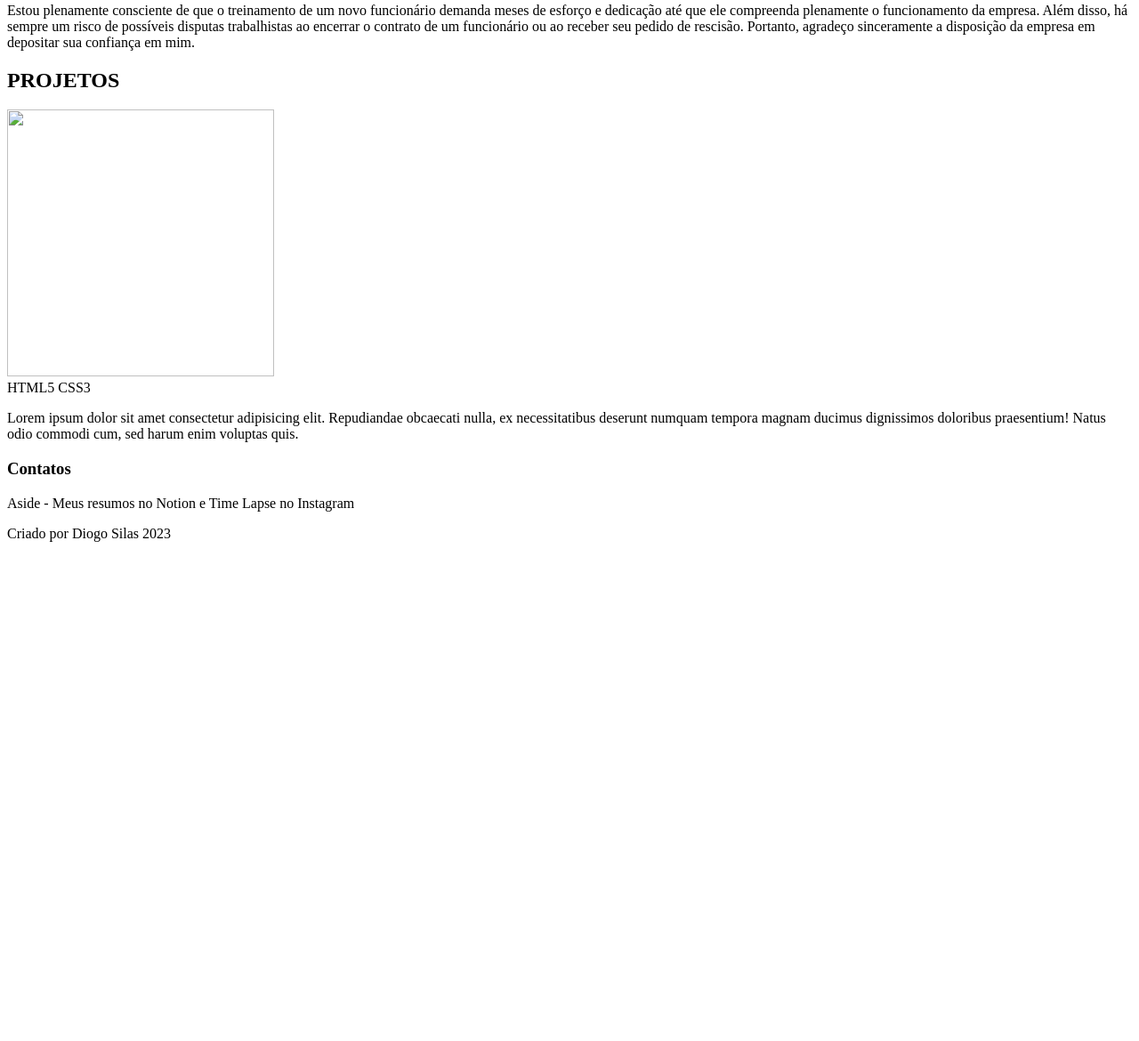
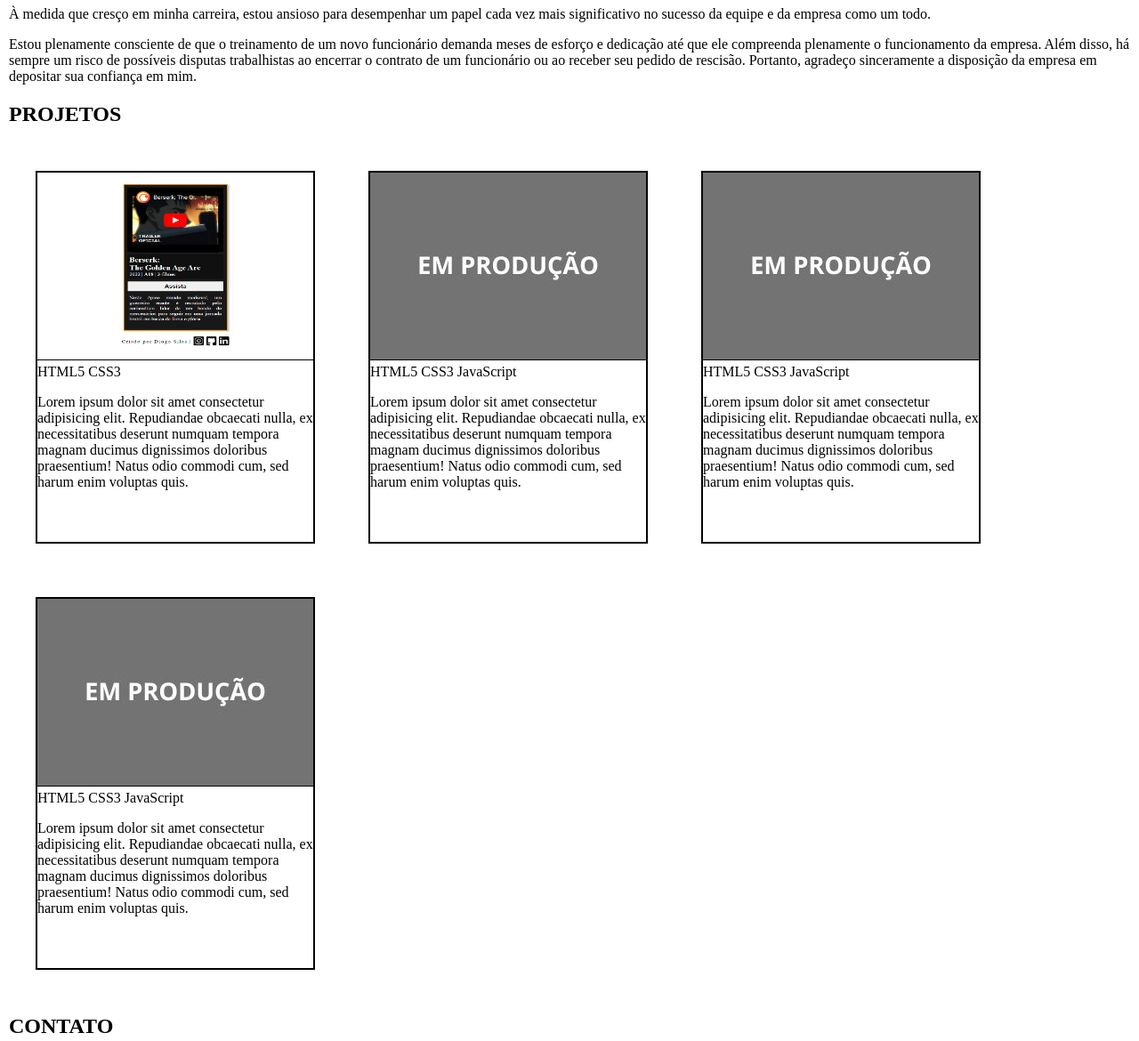
Before and after one commit to DiogoSilas/portfolio, a plain HTML site: page index.html in a window 1280 px wide. Shown: the part 978-2148 px from the top of the page at 89% size. Before the commit the page ends 1595 px from the top, so only its background shows below. Drawn offline with Linux system fonts and the light colour scheme.

Commit message:
Modificação na seções de SOBRE, PROJETOS e CARTÕES DOS PROJETOS.

```diff
--- a/index.html
+++ b/index.html
@@ -19,20 +19,26 @@
     </header>
     <main>
         <section class="desenvolvimento-web">
-            <div>
-                <h1>Desenvolvedor Web Front-End</h1>
+            <div class="descricao">
+                <h1>Desenvolvedor Web Front-End Júnior</h1>
                 <p>Lorem ipsum dolor sit amet consectetur adipisicing elit. Maiores earum velit quas suscipit voluptate modi, illum soluta labore natus mollitia nihil aliquam ex, quam quo exercitationem nesciunt, sapiente a unde! Lorem ipsum dolor sit amet consectetur adipisicing elit. Et deserunt voluptatibus nam. Beatae rerum commodi, doloribus dolorum dignissimos velit ipsam obcaecati excepturi tenetur, exercitationem cum incidunt, illum aliquid ex aut! Lorem ipsum dolor sit amet, consectetur adipisicing elit. Alias officiis aperiam delectus doloremque esse odit omnis corrupti consectetur ipsum ipsa, suscipit voluptas possimus unde cumque nemo ut! Nam, consequatur delectus.</p>
 
                 <a href="https://github.com/DiogoSilas" target="_blank">Github</a>
                 <a href="https://www.linkedin.com/in/diogosilasds" target="_blank">LinkedIn</a>
                 <a href="https://www.instagram.com/diogosilas_ds/" target="_blank">Instagram</a>
+
                 <button id="botao-curriculo"><a href="#">Currículo</a></button>
             </div>
-            <div>
+
+            <div class="habilidades">
                 <img src="src/images/foto-de-perfil.jpg" alt="Foto de perfil" title="Foto de perfil">
 
+                <p>Lorem ipsum dolor sit amet consectetur adipisicing elit. Vel sapiente voluptatibus laborum temporibus beatae consequuntur debitis possimus nihil hic fugiat cupiditate necessitatibus non cum, sed, dicta error animi pariatur autem?
+                Ipsa at aperiam assumenda quam dolor corrupti atque cum voluptatibus est sit, nemo, iure ad eaque vero, porro magnam nisi inventore fuga laborum ratione ullam molestias fugiat laudantium. Dolorem, eligendi.
+                Laudantium id beatae nostrum dolorem, blanditiis obcaecati voluptate asperiores minus, ratione molestias vitae, nemo dignissimos laboriosam consectetur harum nesciunt! Suscipit repudiandae cumque saepe quo dignissimos quae provident, dolorem voluptates praesentium?</p>
+                <a href="https://nice-gallimimus-3fc.notion.site/Desenvolvimento-de-Software-84c396a7cc7f47379c108b9ae7d7fbf3?pvs=4" target="_blank">Meus Resumos Tech</a>
+
                 <!--Foto das linguagens html, css3 e JS(ES6)-->
-
             </div>
         </section>
 
@@ -49,27 +55,61 @@
 
             <p>Estou comprometido em manter-me atualizado com as mais recentes tendências e tecnologias do mundo do desenvolvimento de software, sempre em busca de maneiras de aprimorar nosso trabalho. “Nosso” pois softwares são feito para ajudar as pessoas.</p>
 
-            <p>Valorizo o feedback construtivo, colocando na agenda o processo de reflexão sobre o que posso melhorar a cada semana. Isso ajuda no meu autoconhecimento, refletindo em um bom desempenho no trabalho. Além disso, estudo estratégias de marketing que impulsionam o crescimento, estudando sobre branding com os maiores nomes do mercado, como Arthur Berne e Paulo Cuenca. Acredito que o maior negócio que uma pessoa pode ser é ela mesma</p>
+            <p>Valorizo o feedback construtivo, colocando na agenda o processo de reflexão sobre o que posso melhorar a cada semana. Isso ajuda no meu autoconhecimento, refletindo em um bom desempenho no trabalho. Além disso, estudo estratégias de marketing que impulsionam o crescimento, estudando sobre branding com os maiores nomes do mercado, como Arthur Bender e Paulo Cuenca. Acredito que o maior negócio que uma pessoa pode ser é ela mesma</p>
 
             <p>À medida que cresço em minha carreira, estou ansioso para desempenhar um papel cada vez mais significativo no sucesso da equipe e da empresa como um todo.</p>
 
             <p>Estou plenamente consciente de que o treinamento de um novo funcionário demanda meses de esforço e dedicação até que ele compreenda plenamente o funcionamento da empresa. Além disso, há sempre um risco de possíveis disputas trabalhistas ao encerrar o contrato de um funcionário ou ao receber seu pedido de rescisão. Portanto, agradeço sinceramente a disposição da empresa em depositar sua confiança em mim.</p>
         </section>
 
-        <section class="projetos" id="projetos">
+        <section id="projetos">
             <h2>PROJETOS</h2>
 
-            <div>
-                <img src="" alt="" title="">
-                <div>
-                    <span>HTML5</span> <span>CSS3</span>
-                    <p> Lorem ipsum dolor sit amet consectetur adipisicing elit. Repudiandae obcaecati nulla, ex necessitatibus deserunt numquam tempora magnam ducimus dignissimos doloribus praesentium! Natus odio commodi cum, sed harum enim voluptas quis.</p>
+            <div  class="projetos">
+                <div class="cartoes-projetos">
+                    <a href="https://diogosilas.github.io/cartao-berserk/" target="_blank">
+                        <img src="src/images/projeto-cartao-berserk.png" alt="Cartão da Animação Berserk" title="Cartão Berserk Criado em Fevereiro de 2023">
+                    </a>
+                    <div>
+                        <span>HTML5</span> <span>CSS3</span>
+                        <p> Lorem ipsum dolor sit amet consectetur adipisicing elit. Repudiandae obcaecati nulla, ex necessitatibus deserunt numquam tempora magnam ducimus dignissimos doloribus praesentium! Natus odio commodi cum, sed harum enim voluptas quis.</p>
+                    </div>
                 </div>
-            </div>
+
+                <div class="cartoes-projetos">
+                    <a href="#" target="_blank">
+                        <img src="src/images/em-producao.jpg" alt="Em produção" title="Em produção">
+                    </a>
+                    <div>
+                        <span>HTML5</span> <span>CSS3</span> <span>JavaScript</span>
+                        <p> Lorem ipsum dolor sit amet consectetur adipisicing elit. Repudiandae obcaecati nulla, ex necessitatibus deserunt numquam tempora magnam ducimus dignissimos doloribus praesentium! Natus odio commodi cum, sed harum enim voluptas quis.</p>
+                    </div>
+                </div>
+
+                <div class="cartoes-projetos">
+                    <a href="#" target="_blank">
+                        <img src="src/images/em-producao.jpg" alt="Em produção" title="Em produção">
+                    </a>
+                    <div>
+                        <span>HTML5</span> <span>CSS3</span> <span>JavaScript</span>
+                        <p> Lorem ipsum dolor sit amet consectetur adipisicing elit. Repudiandae obcaecati nulla, ex necessitatibus deserunt numquam tempora magnam ducimus dignissimos doloribus praesentium! Natus odio commodi cum, sed harum enim voluptas quis.</p>
+                    </div>
+                </div>
+
+                <div class="cartoes-projetos">
+                    <a href="#" target="_blank">
+                        <img src="src/images/em-producao.jpg" alt="Em produção" title="Em produção">
+                    </a>
+                    <div>
+                        <span>HTML5</span> <span>CSS3</span> <span>JavaScript</span>
+                        <p> Lorem ipsum dolor sit amet consectetur adipisicing elit. Repudiandae obcaecati nulla, ex necessitatibus deserunt numquam tempora magnam ducimus dignissimos doloribus praesentium! Natus odio commodi cum, sed harum enim voluptas quis.</p>
+                    </div>
+                </div>
+        </div>
         </section>
 
         <section class="contatos" id="contato">
-            <h3>Contatos</h3>
+            <h2>CONTATO</h2>
             <!-- <img src="" alt="" title=""> -->
         </section>
 
--- a/src/css/style.css
+++ b/src/css/style.css
@@ -1,8 +1,11 @@
-img {
-    width: 300px;
-    height: 300px;
+@charset "UTF-8";
+
+main {
+    max-width: 1260px;
+    margin: auto;
 }
 
+/*Cabaçario*/
 .header {
     display: flex;
 }
@@ -12,3 +15,45 @@ img {
 .header ul li {
     margin: 15px;
 }
+
+/*SOBRE*/
+.desenvolvimento-web {
+    display: flex;
+}
+.desenvolvimento-web div {
+    margin: 10px;
+}
+.desenvolvimento-web .descricao {
+    background-color: greenyellow;
+}
+.desenvolvimento-web .habilidades {
+    background-color: goldenrod;
+}
+.desenvolvimento-web img {
+    width: 300px;
+    height: 300px;
+}
+@media (max-width: 768px) {
+    .desenvolvimento-web {
+        flex-wrap: wrap;
+    }
+}
+
+
+
+/*PROJETOS*/
+.projetos {
+    display: flex;
+    flex-wrap: wrap;
+}
+.cartoes-projetos {
+    border: solid #000000 2px;
+    width: 310px;
+    height: 415px;
+    margin: 30px;
+}
+.cartoes-projetos img {
+    width: 100%;
+    height: 210px;
+    border-bottom: solid #000000 1px;
+}
```
Also changed, not shown: src/images/em-producao.jpg (added), src/images/projeto-cartao-berserk.png (added).
